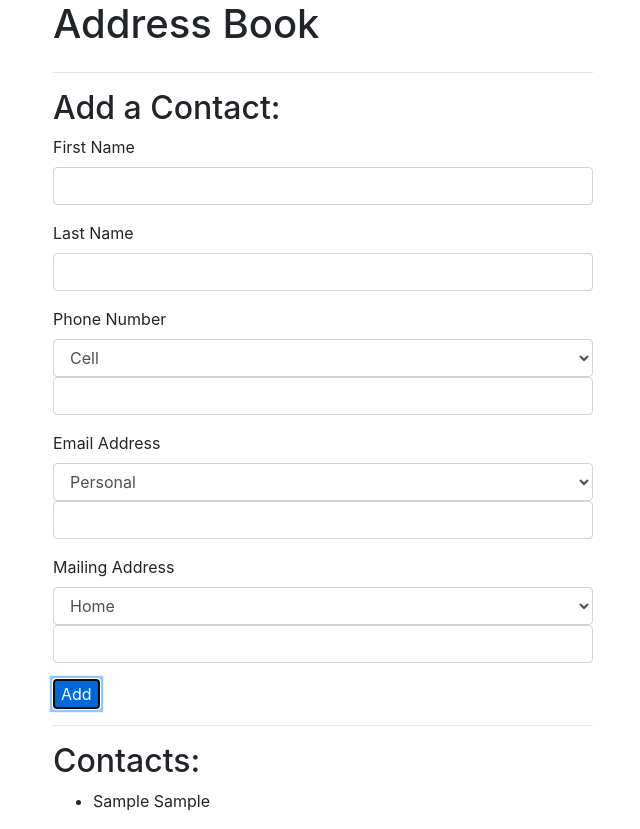
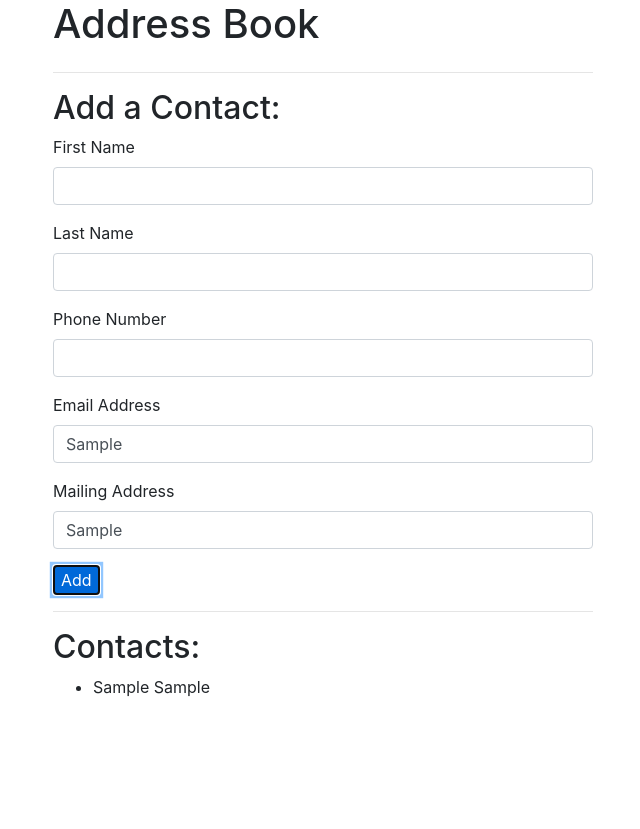
Before and after one commit to rosiegardner/address-book, a plain HTML site: page index.html in a window 1280 px wide. Both pictures are taken after typing "Sample", "Sample", "Sample", "Sample", "Sample" into the empty fields and a click on the button "Add". Shown: the whole page, without its empty margins (32-672 px from the left). After the commit the page ends 800 px from the top, so only its background shows below. Drawn offline with nearby package versions, Linux system fonts and the light colour scheme.

Commit message:
add functionality that allows a user to record multiple addresses.
Co-Authored-by: Caitlyn Mitchell <kikirafiki@gmail.com>

```diff
--- a/index.html
+++ b/index.html
@@ -25,30 +25,16 @@
             </div>
             <div class="form-group">
               <label for="new-phone-number">Phone Number</label>
-              <select class="form-control" id="new-phone-number">
-                <option>Cell</option>
-                <option>Home</option>
-                <option>Work</option>
-              </select>
               <input type="text"  class="form-control" id="new-phone-number">
             </div>
             <div class="form-group">
               <label for="new-email-address">Email Address</label>
-              <select class="form-control" id="new-email-address">
-                <option>Personal</option>
-                <option>Work</option>
-              </select>
-              <input type="text" class="form-control" id="new-email-address">
+              <input type="text" class="form-control" id="email-address">
             </div>
             <div class="form-group">
               <label for="new-mailing-address">Mailing Address</label>
-              <select class="form-control" id="new-mailing-address">
-                <option>Home</option>
-                <option>Work</option>
-                <option>PO box</option>
-              </select>
-              <input type="text" class="form-control" id="new-mailing-address">
-              </div>
+              <input type="text" class="form-control" id="mailing-address">
+            </div>
             <button type="submit" class="btn-primary">Add</button>
           </form>
           <hr>
--- a/js/scripts.js
+++ b/js/scripts.js
@@ -31,13 +31,14 @@ AddressBook.prototype.deleteContact = function(id) {
 
 // Business Logic for Contacts ---------
 
-function Contact(firstName, lastName, phoneNumber, emailAddress, mailingAddress) {
+
+function Contact(firstName, lastName, phoneNumber, multiAddress) {
   this.firstName = firstName;
   this.lastName = lastName;
   this.phoneNumber = phoneNumber;
-  this.emailAddress = emailAddress;
-  this.mailingAddress = mailingAddress;
+  this.multiAddress = multiAddress;
 }
+
 
 Contact.prototype.fullName = function() {
   return this.firstName + " " + this.lastName;
@@ -73,8 +74,8 @@ function showContact(contactId) {
   $(".first-name").html(contact.firstName);
   $(".last-name").html(contact.lastName);
   $(".phone-number").html(contact.phoneNumber);
-  $(".email-address").html(contact.emailAddress);
-  $(".mailing-address").html(contact.mailingAddress);
+  $("#email-address").html(contact.multiAddress);
+  $("#mailing-address").html(contact.multiAddress);
   let buttons = $("#buttons");
   buttons.empty();
   buttons.append("<button class='deleteButton' id=" + + contact.id + ">Delete</button>");
@@ -87,8 +88,9 @@ $(document).ready(function() {
     const inputtedFirstName = $("input#new-first-name").val();
     const inputtedLastName = $("input#new-last-name").val();
     const inputtedPhoneNumber = $("input#new-phone-number").val();
-    const inputtedEmailAddress = $("input#new-email-address").val();
-    const inputtedMailingAddress = $("input#new-mailing-address").val();
+    let inputtedEmailAddress = $("input#new-email-address").val();
+    let inputtedMailingAddress = $("input#new-mailing-address").val();
+    let multiAddress = {email: inputtedEmailAddress, mailing: inputtedMailingAddress}
 
     $("input#new-first-name").val("");
     $("input#new-last-name").val("");
@@ -96,17 +98,24 @@ $(document).ready(function() {
     $("input#new-email-address").val("");
     $("input#new-mailing-address").val("");
 
-    let newContact = new Contact(inputtedFirstName, inputtedLastName, inputtedPhoneNumber, inputtedEmailAddress, inputtedMailingAddress);
+    let newContact = new Contact(inputtedFirstName, inputtedLastName, inputtedPhoneNumber, multiAddress);
     addressBook.addContact(newContact);
     displayContactDetails(addressBook);
   });
 });
 
-// // Practice ---------
-// function Contact(firstName, lastName, phoneNumber, email, mailingAddress) {
-//   this.firstName = firstName;
-//   this.lastName = lastName;
-//   this.phoneNumber = phoneNumber;
-//   this.email= email;
-//   this.mailingAddress= { address: ["Home", "Work", "PO Box"] }
-// }
+// Practice ---------
+
+// function Contact(firstName, lastName, phoneNumber, emailAddress, mailingAddress) {
+//     this.firstName = firstName;
+//     this.lastName = lastName;
+//     this.phoneNumber = phoneNumber;
+//     this.emailAddress = emailAddress;
+//     this.mailingAddress = mailingAddress;
+//   }
+
+// let emailAddress = { personal: " ", work: " " };
+// let mailingAddress = { personal: " ", work: " " };
+
+// let multipleAddress = { name: "Business and Personal", information: [emailAddress, mailingAddress] };
+// let multipleAddress = { email: "ryan@ryan.com", mailing: 111 n }
```
